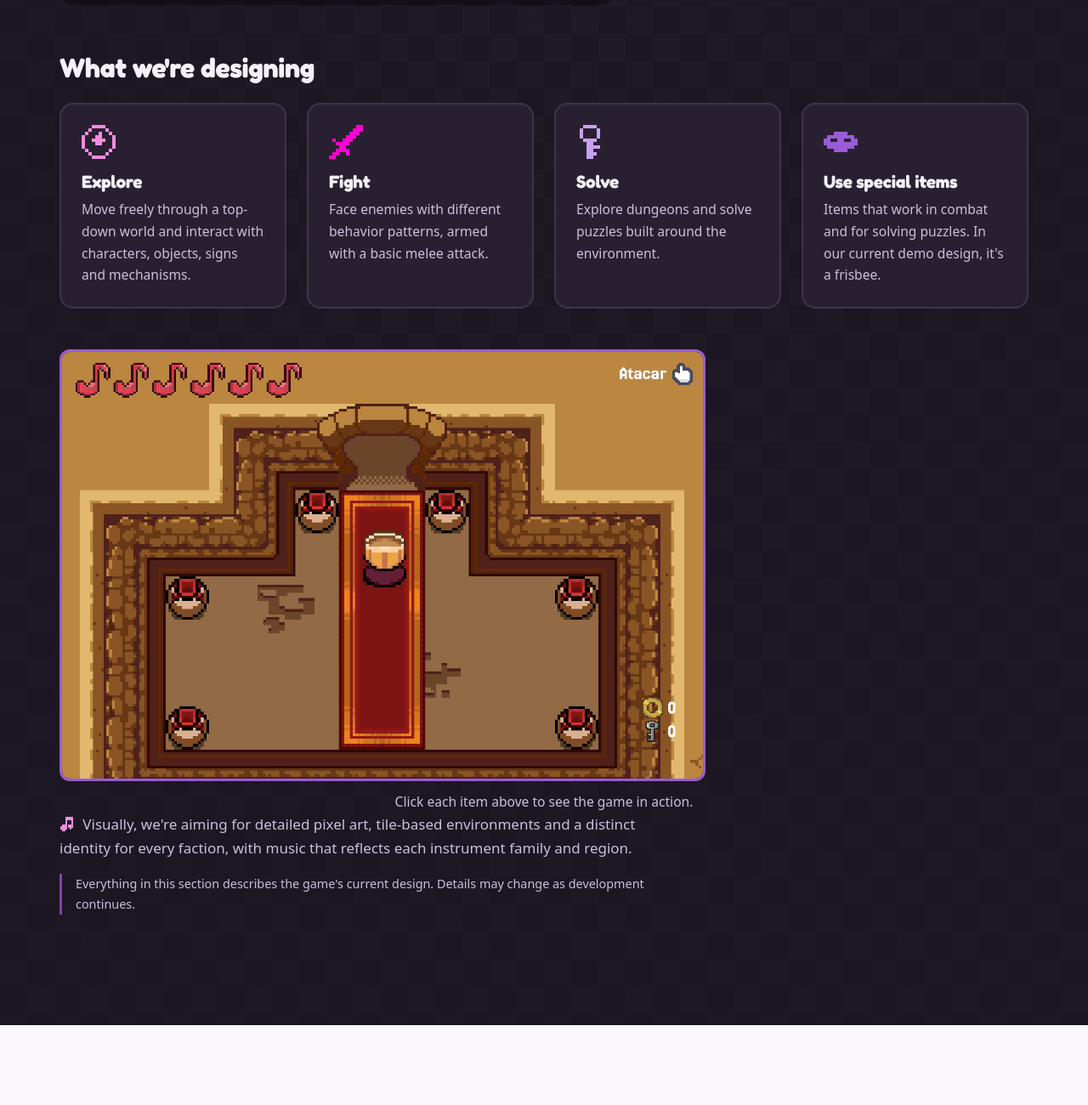
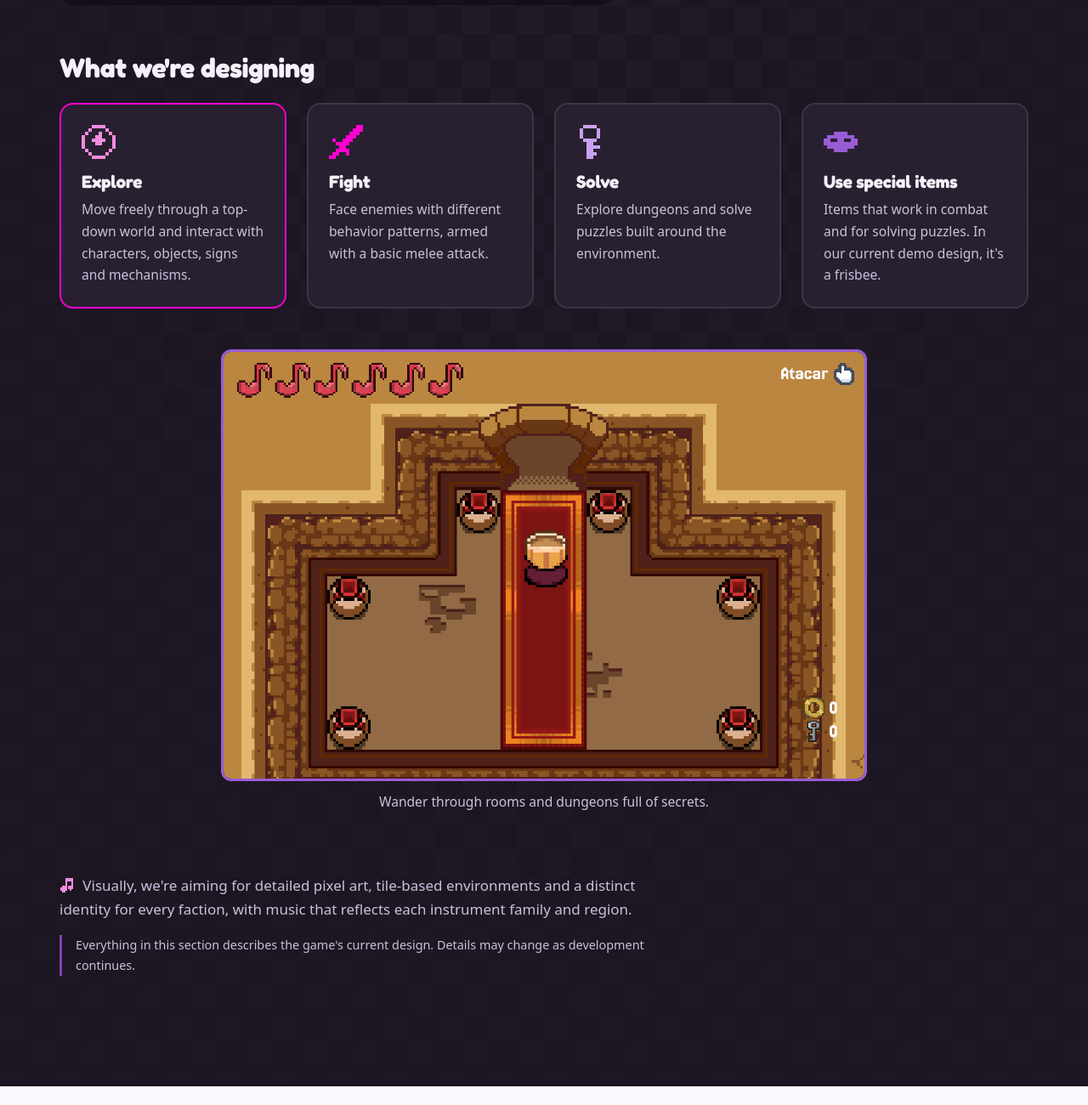
Before and after one commit to DOGSEYE-STUDIO/DOGSEYE-STUDIO.github.io, a plain HTML site: page index.html in a window 1280 px wide. Shown: the part 2300-3600 px from the top of the page at 85% size. Drawn offline with Linux system fonts and the light colour scheme.

Commit message:
ajustes de imagenens

```diff
--- a/css/styles.css
+++ b/css/styles.css
@@ -920,7 +920,8 @@ display: none;
 /* Game screenshots */
 .pillar[data-shot] { cursor: pointer; }
 .pillar.is-active { border-color: var(--magenta); }
-.game-shot { margin: var(--s-6) 0 0; text-align: center; }
+.game-shot { margin: var(--s-6) auto 0; max-width: 760px; text-align: center; }
 .game-shot img { width: 100%; max-width: 760px; height: auto; border: 3px solid var(--purple-light); border-radius: 12px; image-rendering: pixelated; }
 .game-shot figcaption { margin-top: var(--s-3); color: var(--on-night-soft); font-size: .975rem; }
+.game-shot + .game-foot { margin-top: var(--s-8); }
 .marketing-lead { max-width: 60ch; }
--- a/index.html
+++ b/index.html
@@ -33,7 +33,7 @@
   <link rel="preconnect" href="https://fonts.gstatic.com" crossorigin>
   <link rel="stylesheet" href="https://fonts.googleapis.com/css2?family=Fredoka:wght@500;600;700&family=Silkscreen&display=swap">
 
-  <link rel="stylesheet" href="css/styles.css?v=16">
+  <link rel="stylesheet" href="css/styles.css?v=18">
   <link rel="preload" as="image" href="assets/img/logo-full-480.png" imagesrcset="assets/img/logo-full-480.png 480w, assets/img/logo-full.png 720w" imagesizes="(min-width: 960px) 420px, 72vw">
 
   <script type="application/ld+json">
@@ -204,7 +204,7 @@
 
         <h3 class="pillars-title" data-es="Qué estamos diseñando">What we're designing</h3>
         <ul class="pillars">
-          <li class="pillar" tabindex="0" role="button" data-shot="assets/img/game/explore.png" data-es-cap="Salas conectadas por pasadizos: el mundo se descubre a pie." data-en-cap="Rooms linked by passages: the world is discovered on foot.">
+          <li class="pillar is-active" tabindex="0" role="button" data-shot="assets/img/game/explore.png" data-es-cap="Recorre salas y mazmorras llenas de secretos." data-en-cap="Wander through rooms and dungeons full of secrets.">
             <svg class="pillar-icon" aria-hidden="true"><use href="#px-explore"/></svg>
             <h4 data-es="Explora">Explore</h4>
             <p data-es="Muévete libremente por un mundo cenital e interactúa con personajes, objetos, carteles y mecanismos.">Move freely through a top-down world and interact with characters, objects, signs and mechanisms.</p>
@@ -228,7 +228,7 @@
 
         <figure class="game-shot">
           <img src="assets/img/game/explore.png" alt="CODA gameplay" width="1559" height="1030" loading="lazy">
-          <figcaption data-es="Haz clic en cada apartado para ver el juego en acción.">Click each item above to see the game in action.</figcaption>
+          <figcaption data-es="Recorre salas y mazmorras llenas de secretos.">Wander through rooms and dungeons full of secrets.</figcaption>
         </figure>
 
         <div class="game-foot">
```
